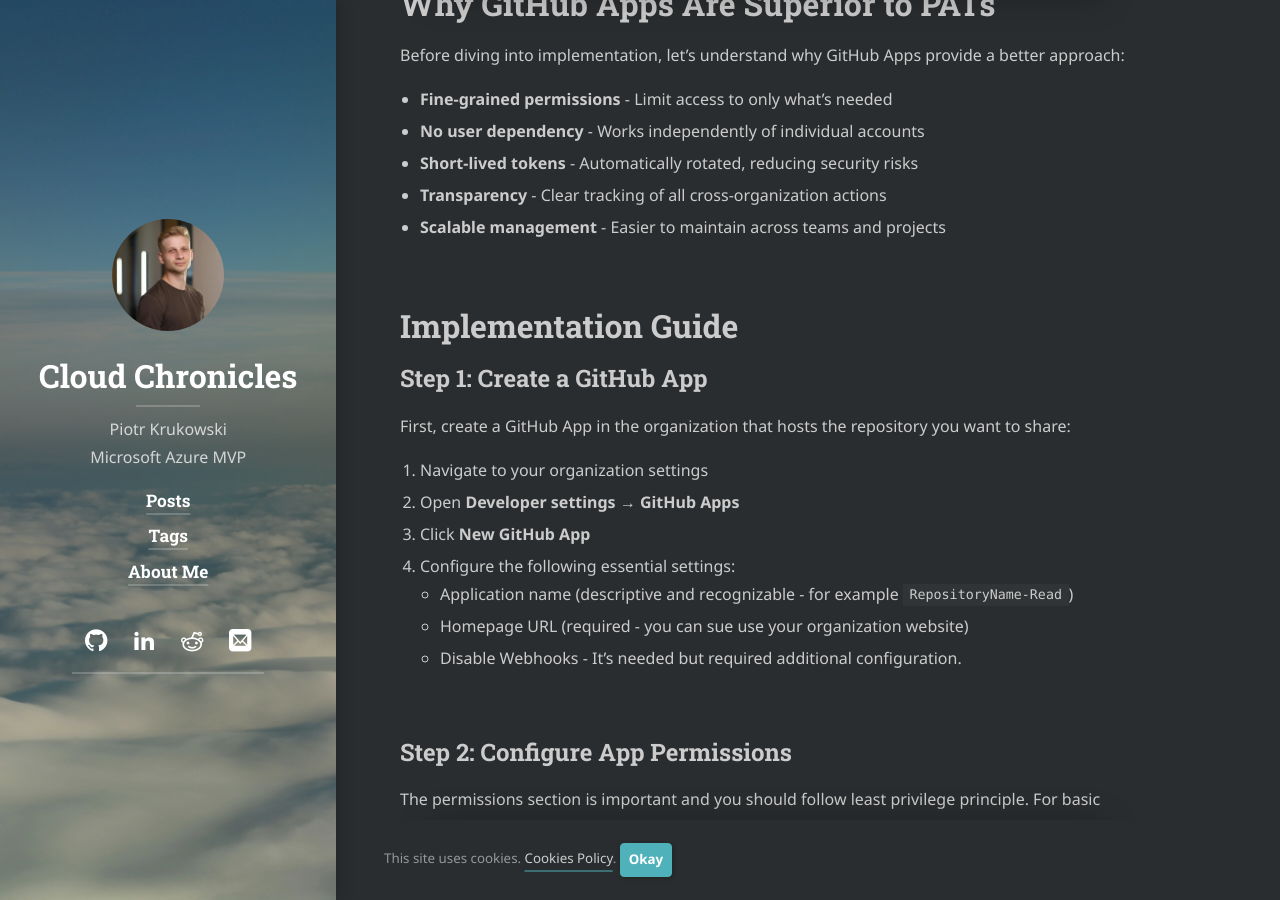
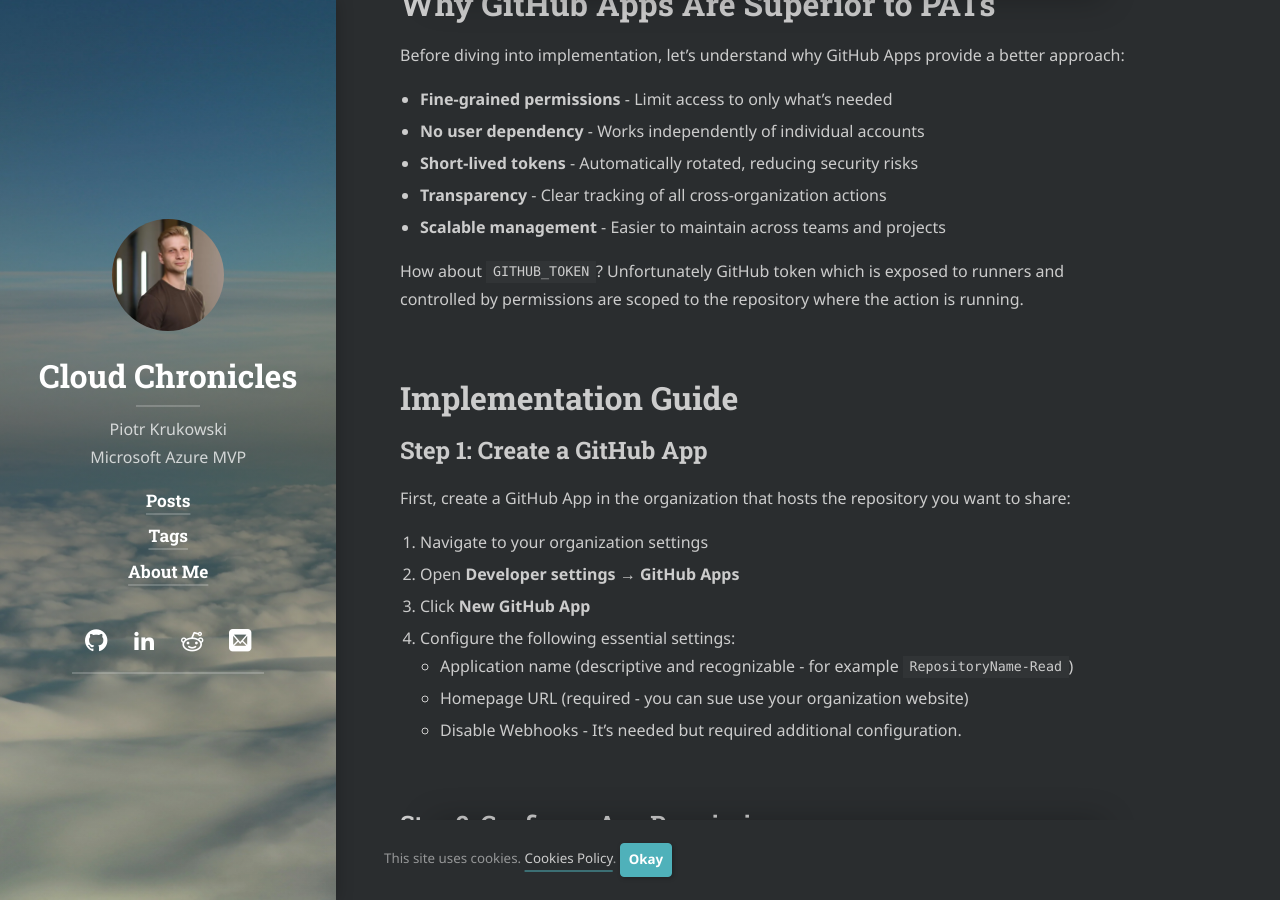
Before and after one commit to krukowskid/krukowskid.github.io, a Jekyll site: the page built from _posts/2025-03-20-GitHub-Cross-Organization-Repository-Access.md, in a window 1280 px wide and 900 px high, scrolled down 1615 px. Built offline with Jekyll 4.4.1, drawn with Linux system fonts in a browser that asks for light colours; cached includes are drawn as plain includes; nearby versions of some CDN libraries; some web fonts are replaced; our own code applies the rules of GitHub Pages for plain Markdown files; library files that are not in the unit come from our copies; comment, search, counter and statistics services are not loaded.

Commit message:
add into about github_token

```diff
--- a/_posts/2025-03-20-GitHub-Cross-Organization-Repository-Access.md
+++ b/_posts/2025-03-20-GitHub-Cross-Organization-Repository-Access.md
@@ -36,12 +36,14 @@
 # Why GitHub Apps Are Superior to PATs
 
 Before diving into implementation, let's understand why GitHub Apps provide a better approach:
-
 - **Fine-grained permissions** - Limit access to only what's needed
 - **No user dependency** - Works independently of individual accounts
 - **Short-lived tokens** - Automatically rotated, reducing security risks
 - **Transparency** - Clear tracking of all cross-organization actions
 - **Scalable management** - Easier to maintain across teams and projects
+
+How about `GITHUB_TOKEN`?
+Unfortunately GitHub token which is exposed to runners and controlled by permissions are scoped to the repository where the action is running.
 
 # Implementation Guide
 
```
